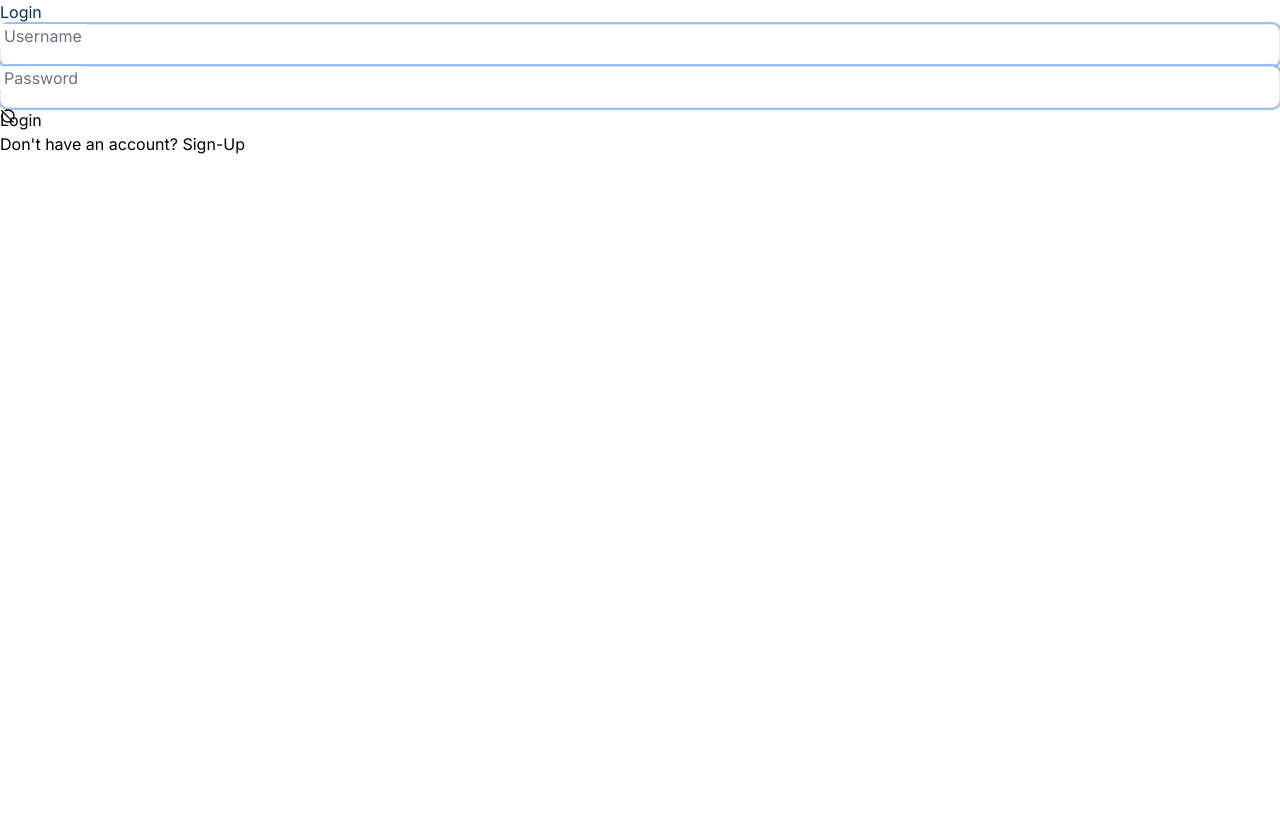
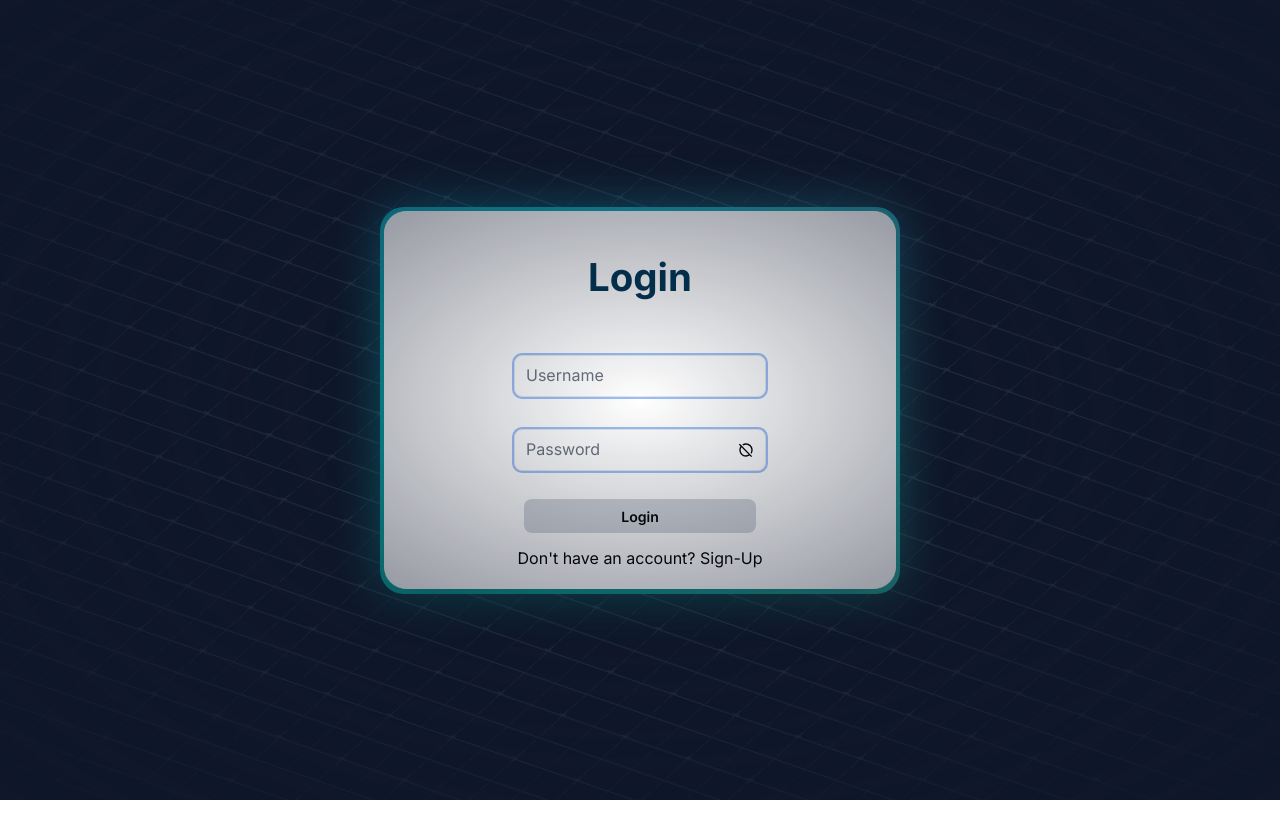
Before and after one commit to SanketSonawane11/PayTm, a Next.js app in the folder Frontend/: page /LoginSignup in a window 1280 px wide. Shown: the top 838 px of the page. After the commit the page ends 800 px from the top, so only its background shows below. Built offline with nearby package versions, Linux system fonts and the light colour scheme; a web font is replaced by a local one.

Commit message:
Fixed tailwind issues after merging

```diff
--- a/Frontend/package.json
+++ b/Frontend/package.json
@@ -10,10 +10,11 @@
   },
   "dependencies": {
     "@nextui-org/react": "^2.4.6",
+    "autoprefixer": "^10.4.19",
     "classnames": "^2.5.1",
     "clsx": "^2.1.1",
     "dotenv": "^16.4.5",
-    "framer-motion": "^11.3.17",
+    "framer-motion": "^11.3.19",
     "next": "14.2.5",
     "react": "^18",
     "react-dom": "^18",
@@ -25,6 +26,7 @@
   "devDependencies": {
     "@types/node": "20.14.12",
     "@types/react": "18.3.3",
+    "@types/tailwindcss": "^3.1.0",
     "eslint": "^8",
     "eslint-config-next": "14.2.5",
     "postcss": "^8",
--- a/Frontend/src/app/Profile/page.js
+++ b/Frontend/src/app/Profile/page.js
@@ -17,11 +17,11 @@
 function Profile() {
 
     const user = useRecoilValue(userState);
-    // const smartRouter = useSmartRouter();
+    const smartRouter = useSmartRouter();
 
-    // useEffect(() => {
-    //     smartRouter();
-    // }, []);
+    useEffect(() => {
+        smartRouter();
+    }, []);
 
     return (
         <div className="bg-slate-950">
--- /dev/null
+++ b/Frontend/tailwind.config.ts
@@ -0,0 +1,42 @@
+import type { Config } from "tailwindcss";
+import flattenColorPalette from "tailwindcss/lib/util/flattenColorPalette";
+
+const config: Config = {
+  content: ["./src/**/*.{js,ts,jsx,tsx,mdx}"],
+  theme: {
+    extend: {
+      animation: {
+        scroll:
+          "scroll var(--animation-duration, 40s) var(--animation-direction, forwards) linear infinite",
+      },
+      keyframes: {
+        scroll: {
+          to: {
+            transform: "translate(calc(-50% - 0.5rem))",
+          },
+        },
+      },
+    },
+  },
+  plugins: [addVariablesForColors],
+};
+
+function addVariablesForColors({
+  addBase,
+  theme,
+}: {
+  addBase: any;
+  theme: any;
+}) {
+  const allColors = flattenColorPalette(theme("colors"));
+
+  const newVars = Object.fromEntries(
+    Object.entries(allColors).map(([key, val]) => [`--${key}`, val])
+  );
+
+  addBase({
+    ":root": newVars,
+  });
+}
+
+export default config;
```
Also changed, not shown: 1 other file (tests, documents, lock files or other folders).
